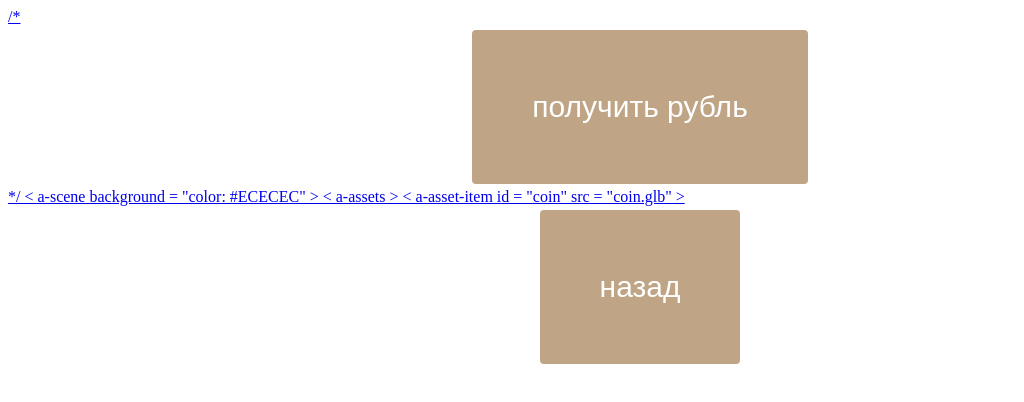
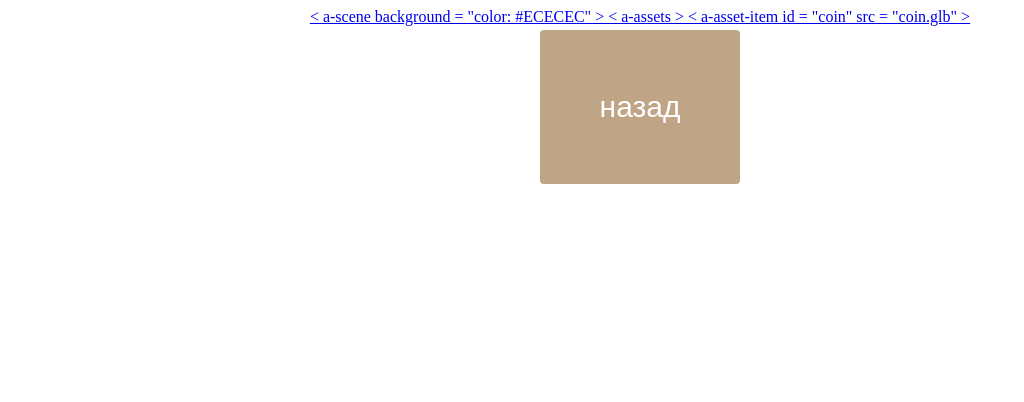
Before and after one commit to Faerlou/Coin, a plain HTML site: page index.html in a window 1280 px wide. Shown: the whole page, without its empty margins (0-1024 px from the left). Drawn offline with Linux system fonts and the light colour scheme.

Commit message:
Update index.html

```diff
--- a/index.html
+++ b/index.html
@@ -1,5 +1,7 @@
 <!DOCTYPE html>
 <html>
+    <script src="https://aframe.io/releases/1.4.0/aframe.min.js"></script>
+
     <head>
     <style>
 .button {
@@ -36,8 +38,8 @@
 
 <body>
 
-<a href="rub.jpg" download=""> /* <div><button class="button">получить рубль</button></div> */
-    < a-scene  background = "color: #ECECEC" > < a-assets > < a-asset-item id = "coin" src = "coin.glb" > </ a-asset-item > </ a-assets >  </ a-scene >
+<a href="rub.jpg" download=""> <div>
+    < a-scene  background = "color: #ECECEC" > < a-assets > < a-asset-item id = "coin" src = "coin.glb" > </ a-asset-item > </ a-assets >  </ a-scene > </div>
 </a>
 
 <a href="https://faerlou.github.io/ARGo/">
```
